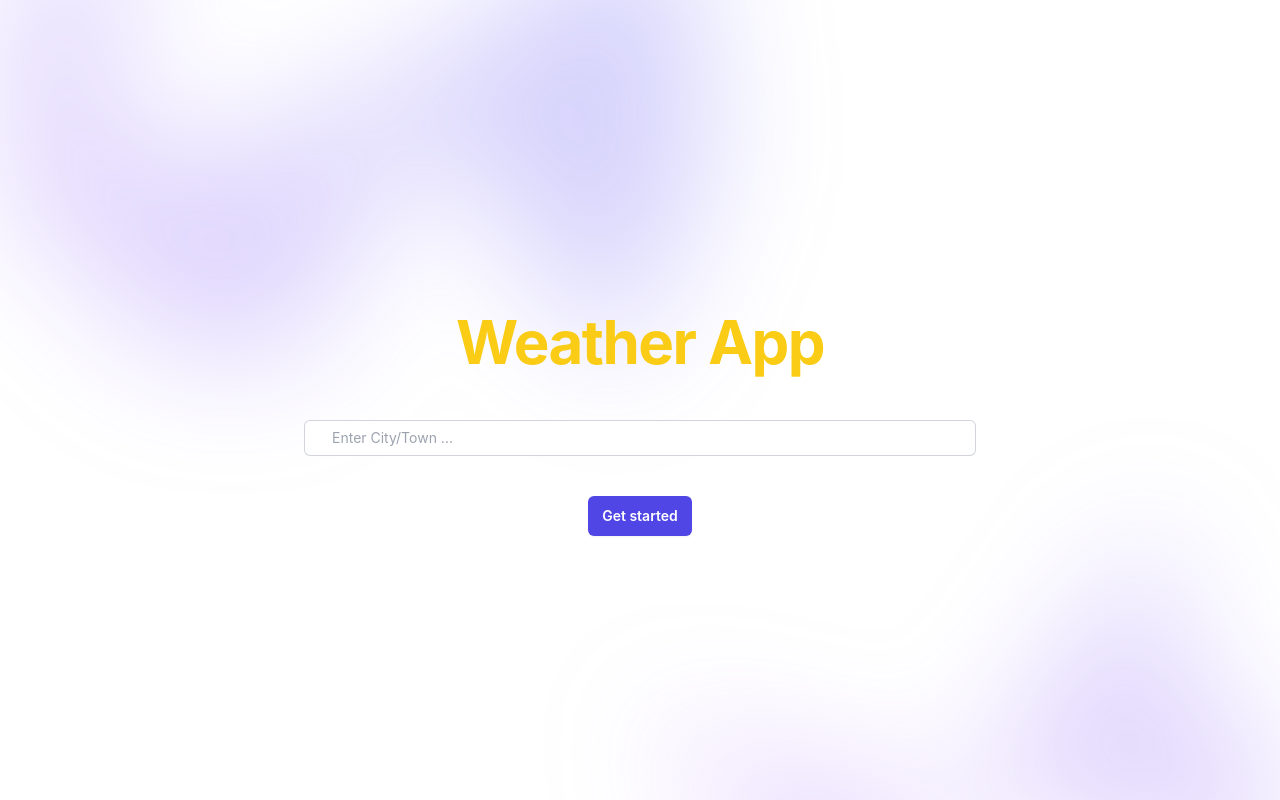
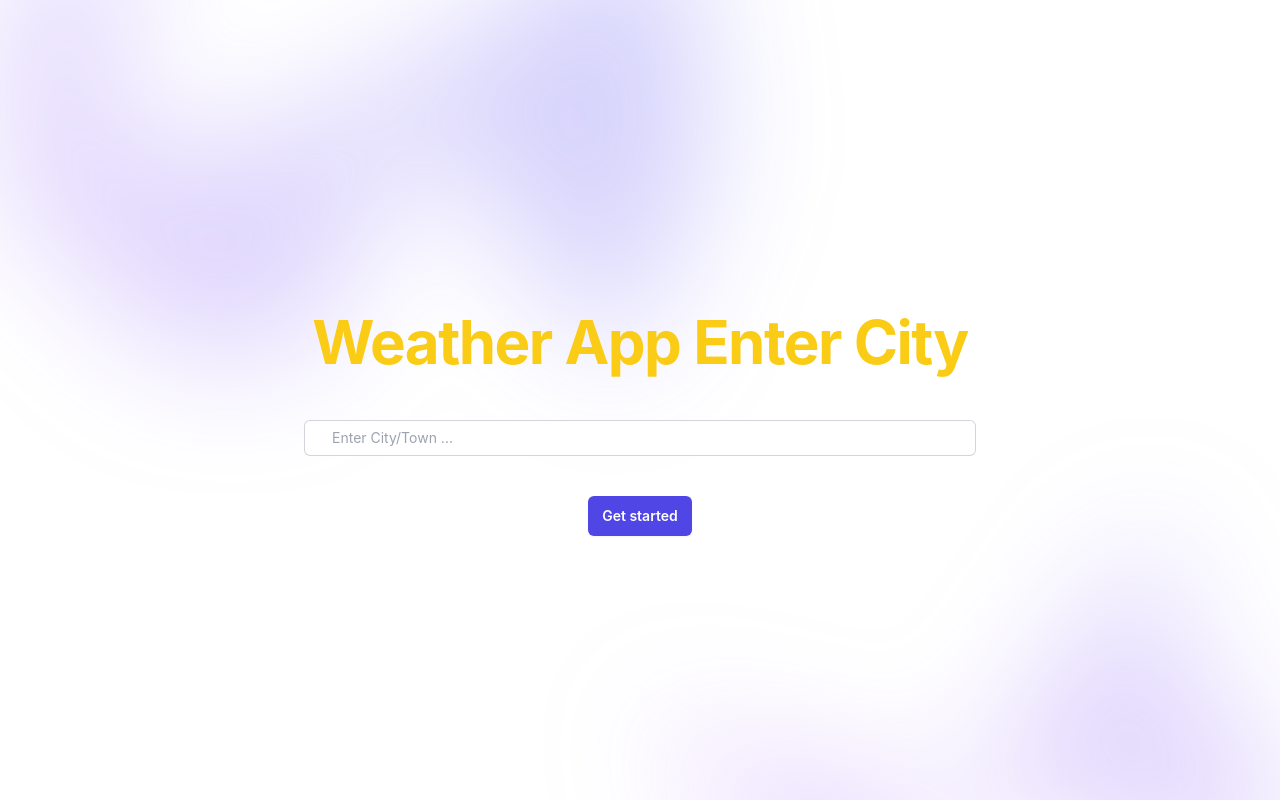
Before and after one commit to RohiV04/weather-app, a React (Create React App) app: page / in a window 1280 px wide. Shown: the top 800 px of the page. Built offline with nearby package versions, Linux system fonts and the light colour scheme.

Commit message:
just test

```diff
--- a/src/App.js
+++ b/src/App.js
@@ -93,7 +93,7 @@ export default function App() {
           <div className="hidden sm:mb-8 sm:flex sm:justify-center"></div>
           <div className="text-center">
             <h1 className="text-4xl font-bold tracking-tight text-yellow-400 sm:text-6xl">
-              Weather App
+              Weather App Enter City
             </h1>
             <input
           type="text"
```
